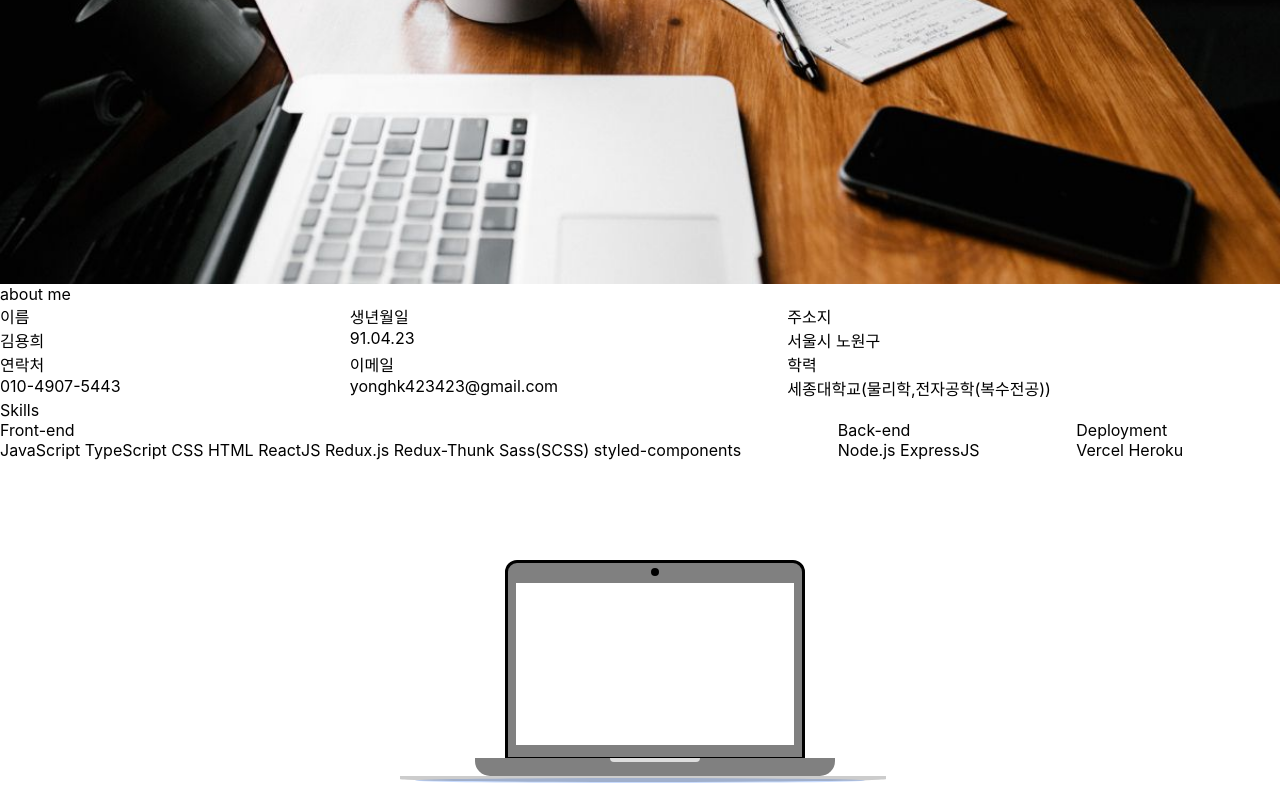
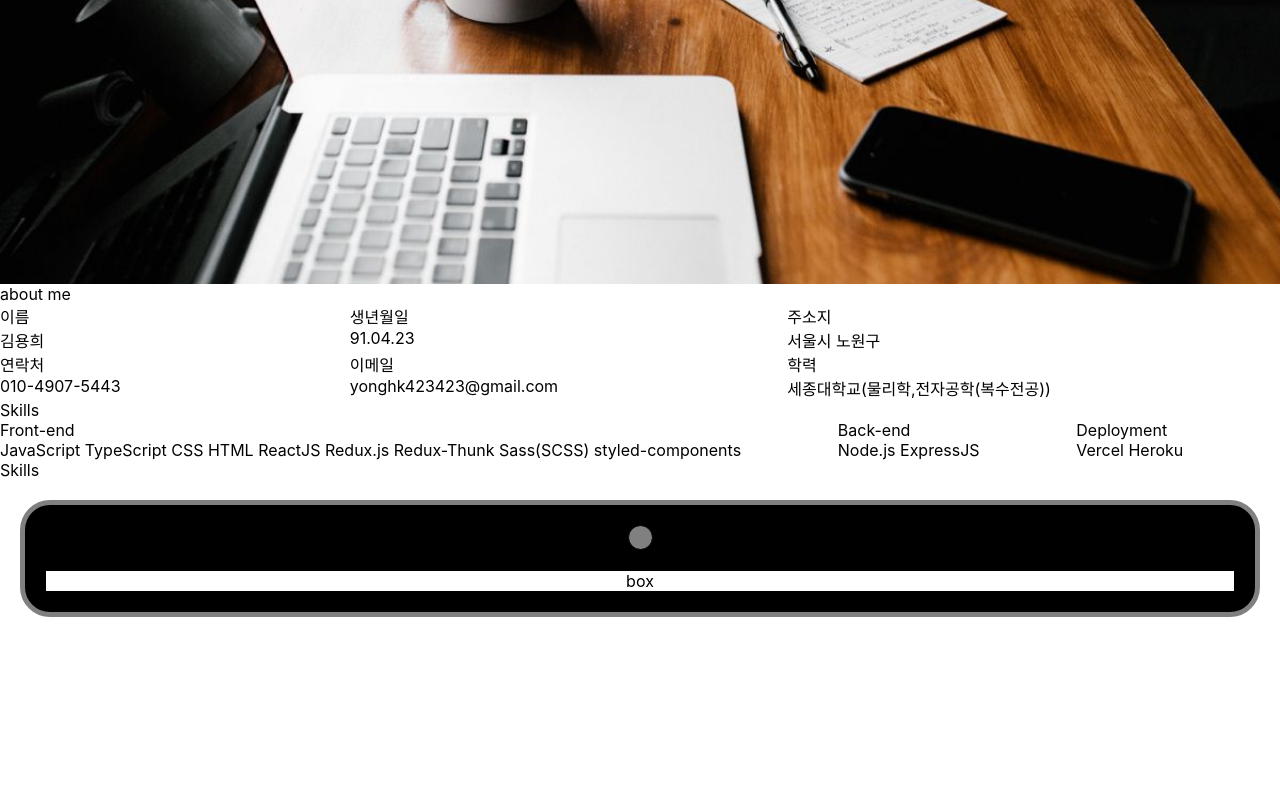
Before and after one commit to yonghk423/pf-next.js-ts, a Next.js app: page / in a window 1280 px wide. Shown: the part 466-1266 px from the top of the page. After the commit the page ends 1103 px from the top, so only its background shows below. Built offline with nearby package versions, Linux system fonts and the light colour scheme.

Commit message:
project part scss

```diff
--- a/components/Project.module.scss
+++ b/components/Project.module.scss
@@ -1,90 +1,25 @@
 .container {
-    position: relative;
-    height: 240px;
-    width: 500px;
-    margin: auto;
-    margin-top: 100px;
-
-    &::after {
-      content: "";
-      position: absolute;
-      top: 216px;
-      left: 10px;
-      width: 480px;
-      border: 3px solid rgba(0, 0, 0, 0.2);
-      border-radius: 0px 0px 50% 50%;
-    }
-    &::before {
-      content: "";
-      position: absolute;
-      top: 218px;
-      left: 25px;
-      height: 5px;
-      width: 450px;
-      background-color: #C8DBFE;
-      border-radius: 50%;
+    border: 5px solid gray;
+    border-radius: 30px;
+    margin: 20px;
+    display: grid;
+    grid-template-columns: auto;
+    background-color: black;
+    .camera {
+        border: 1px solid black;
+        background-color: gray;
+        border-radius: 15px;
+        width: 25px;
+        height: 25px;
+        margin: 10px auto;
+        position: relative;
+        top: 10px;
     }
     .laptop {
-      position: absolute;
-      height: 100%;
-      width: 100%;
-      z-index: 100;
-    }
-    .screen {
-        position: absolute;
-        left: 115px;
-        top: 0px;
-        height: 200px;
-        width: 300px;
-        background-color: gray;
-        border-radius: 12px 12px 0px 0px;
-        border: 3px solid black;
-        box-sizing: border-box;
-        &::after, &::before {
-          content: "";
-          position: absolute;
-        }
-        &::after {
-            top: 20px;
-            left: 8px;
-            height: 162px;
-            width: 278px;
-            background: white;
-            border: 3px solid border;
-            box-sizing: border-box;
-        }
-        &::before {
-          top: 5px;
-          left: calc(50% - 4px);
-          height: 8px;
-          width: 8px;
-          background: black;
-          border-radius: 50%;
-        }
-    }
-    .base {
-        position: absolute;
-        top: 198px;
-        left: 85px;
-        height: 18px;
-        width: 360px;
-        background-color: grey;
-        border-radius: 0px 0px 15px 15px;
-        border: 3px solid border;
-        box-sizing: border-box;
-
-        &::after {
-          content: "";
-          position: absolute;
-          left: 135px;
-          height: 4px;
-          width: 90px;
-          background: #fff;
-          border-radius: 0px 0px 8px 8px;
-          background: #ddd;
-          border: 2px solid border;
-          box-sizing: border-box;
-          border-top: none;
-        }
+        background-color: white;
+        border: 1px solid black;
+        text-align: center;
+        // height: 500px;
+        margin: 20px;
     }
 }
--- a/components/Project.tsx
+++ b/components/Project.tsx
@@ -2,11 +2,12 @@ import styles from "./Project.module.scss"
 
 export default function Project() {
     return (
+        <>
+        <div>Skills</div>
         <div className={styles.container}>
-            <div className={styles.laptop}>
-                <div className={styles.screen}></div>
-                <div className={styles.base}></div>
-            </div>
+            <div className={styles.camera}></div>
+            <div className={styles.laptop}>box</div>
         </div>
+        </>
     )
 }
```
